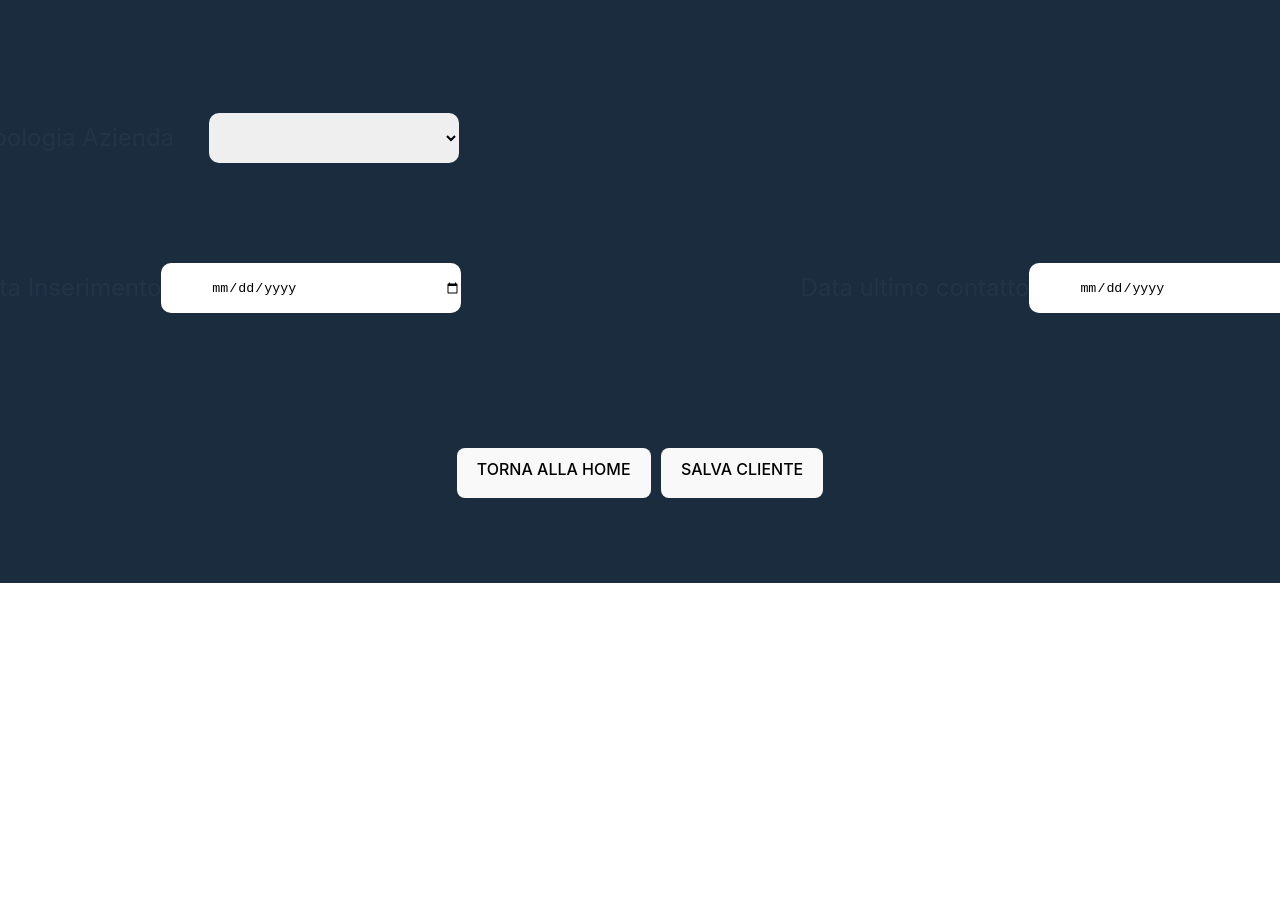
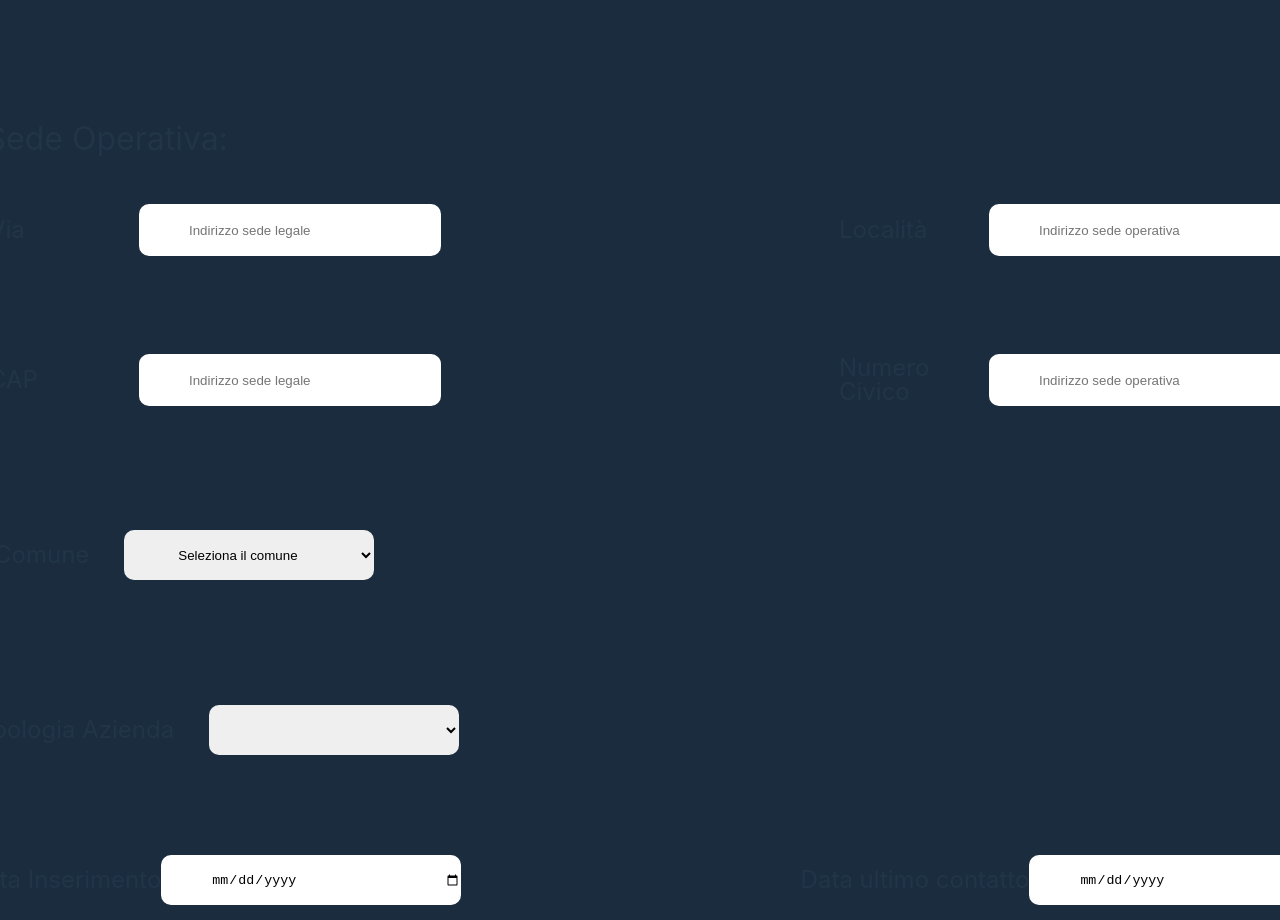
Before and after one commit to MattiaSusin/Bw2ReactFront, a React (Vite) app: page /cliente in a window 1280 px wide. Shown: the part 1420-2340 px from the top of the page. Before the commit the page ends 2003 px from the top, so only its background shows below. Built offline with nearby package versions, Linux system fonts and the light colour scheme.

Commit message:
aggiunta sede Operativa

```diff
--- a/src/assets/Components/React/Cliente.jsx
+++ b/src/assets/Components/React/Cliente.jsx
@@ -178,25 +178,81 @@ const Cliente = () => {
             <option value="2"></option>
             <option value="3"></option>
           </Form.Select>
+          </div>
 
-
-
+          <div className="contName">
+              Sede Operativa:
 
           </div>
+          <div className="unione">
+          <InputGroup className="mb-3 emailFormCliente ">
+            <InputGroup.Text id="basic-addon1" className="testo">
+              Via
+            </InputGroup.Text>
+            <Form.Control
+              placeholder="Indirizzo sede legale"
+              aria-label="Indirizzo sede legale"
+              aria-describedby="basic-addon1"
+              className="formTextCliente"
+            />
+          </InputGroup>
 
+          <InputGroup className="mb-3 emailFormCliente">
+            <InputGroup.Text id="basic-addon1" className="testo">
+              Località
+            </InputGroup.Text>
+            <Form.Control
+              placeholder="Indirizzo sede operativa"
+              aria-label="Indirizzo sede operativa"
+              aria-describedby="basic-addon1"
+              className="formTextCliente"
+            />
+          </InputGroup>
 
+        </div>
 
+        <div className="unione">
+          <InputGroup className="mb-3 emailFormCliente ">
+            <InputGroup.Text id="basic-addon1" className="testo">
+              CAP
+            </InputGroup.Text>
+            <Form.Control
+              placeholder="Indirizzo sede legale"
+              aria-label="Indirizzo sede legale"
+              aria-describedby="basic-addon1"
+              className="formTextCliente"
+            />
+          </InputGroup>
 
+          <InputGroup className="mb-3 emailFormCliente">
+            <InputGroup.Text id="basic-addon1" className="testo">
+              Numero Civico
+            </InputGroup.Text>
+            <Form.Control
+              placeholder="Indirizzo sede operativa"
+              aria-label="Indirizzo sede operativa"
+              aria-describedby="basic-addon1"
+              className="formTextCliente"
+            />
+          </InputGroup>
 
+        </div>
+        <div className="ComuneCliente">
+            <InputGroup.Text id="basic-addon1" className="testoClieAzienda">
+              Comune
+            </InputGroup.Text>
+          <Form.Select
+            aria-label="Default select example"
+            className="formTextCliente"
+          >
 
+            <option>Seleziona il comune</option>
 
-
-
-
-
-
-
-
+            <option value="1"></option>
+            <option value="2"></option>
+            <option value="3"></option>
+          </Form.Select>
+          </div>
 
           <div className="divAziendaClie">
             <InputGroup.Text id="basic-addon1" className="testoClieAzienda">
```
